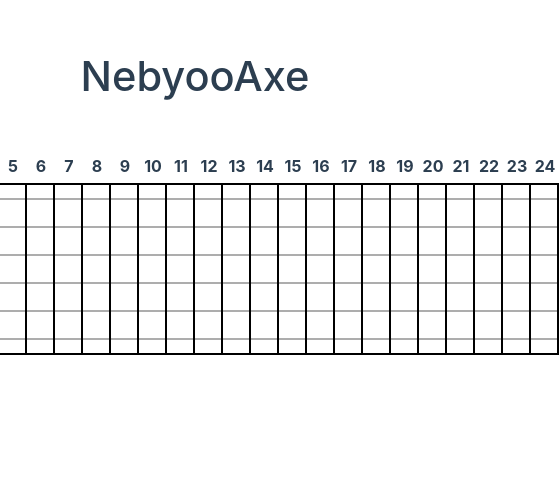
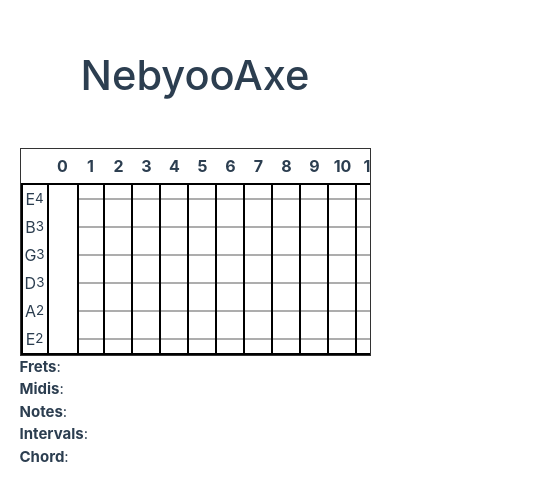
Before and after one commit to michaelchadwick/nebyooaxe, a Vue app: page / in a window 390 px wide. Shown: the part 162-662 px from the top of the page, 559 px wide, since content can reach past the window. Built offline with nearby package versions, Linux system fonts and the light colour scheme.

Commit message:
fretboard now works better on mobile

```diff
--- a/src/components/Fretboard.vue
+++ b/src/components/Fretboard.vue
@@ -434,6 +434,7 @@ function getNotes(): NoteArray {
 </script>
 
 <template>
+  <div id="fretboard-viewport">
     <div id="fretboard-numbers">
       <div></div>
       <div>0</div>
@@ -1508,9 +1509,20 @@ function getNotes(): NoteArray {
         </div>
       </div>
     </div>
+  </div>
 </template>
 
 <style scoped>
+#fretboard-viewport {
+  overflow-x: visible;
+
+  @media (max-width: 768px) {
+    border: 1px solid #333;
+    overflow-x: scroll;
+    max-width: 90vw;
+  }
+}
+
 #fretboard-numbers {
   display: flex;
   font-size: 1rem;
@@ -1522,6 +1534,11 @@ function getNotes(): NoteArray {
     text-align: center;
     width: 1.75rem;
     writing-mode: sideways-lr;
+  }
+
+  @media (max-width: 768px) {
+    display: -webkit-box;
+    width: 100%;
   }
 }
 
```
Lines whose indentation alone changed are shown as unchanged.
